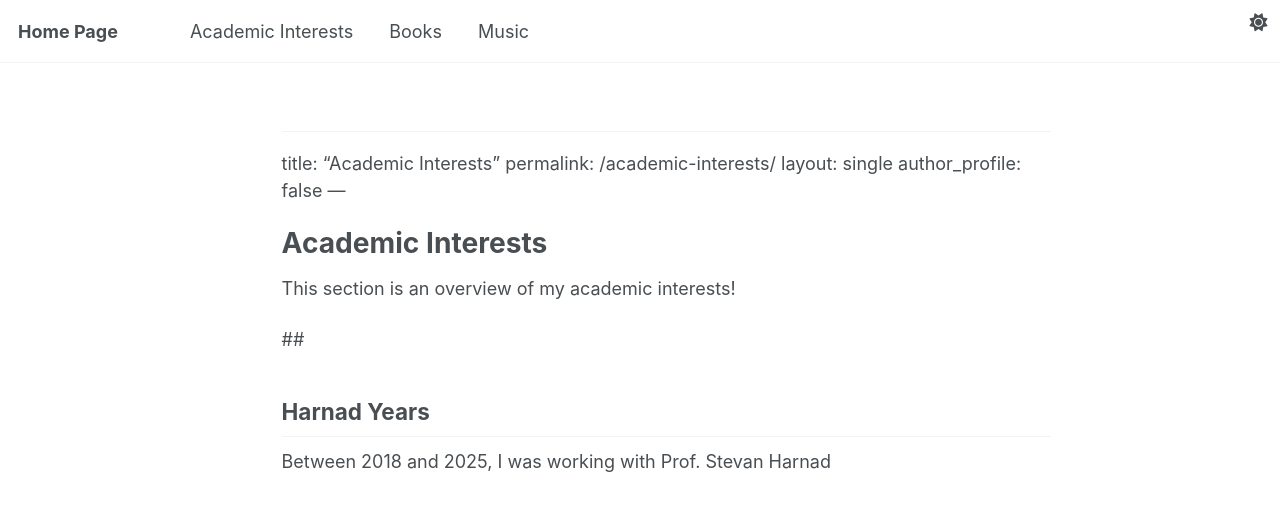
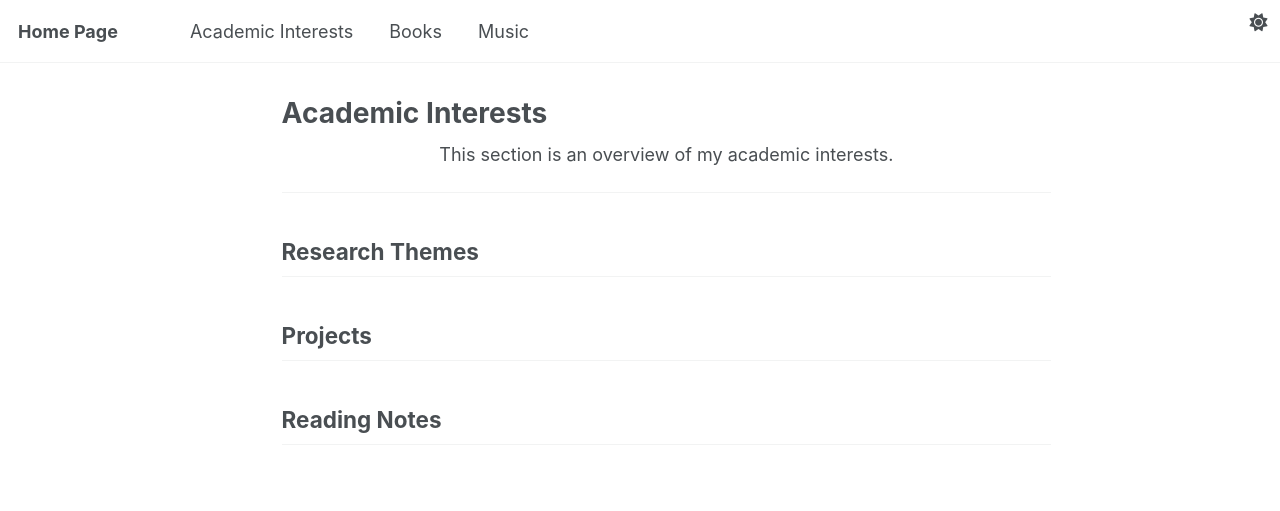
Before and after one commit to NicolasGoulet/NicolasGoulet.github.io, a Jekyll site: the page built from _pages/interests.md, in a window 1280 px wide. Shown: the top 511 px of the page. Built offline with Jekyll 4.4.1, drawn with Linux system fonts in a browser that asks for light colours; our own code applies the rules of GitHub Pages for plain Markdown files.

Commit message:
Codezx attempt

```diff
--- a/_pages/interests.md
+++ b/_pages/interests.md
@@ -1,4 +1,3 @@
-<!-- _pages/academic-interests.md -->
 ---
 title: "Academic Interests"
 permalink: /academic-interests/
@@ -6,12 +5,26 @@ layout: single
 author_profile: false
 ---
 
-# Academic Interests
+<!-- _pages/interests.md -->
 
-This section is an overview of my academic interests!
+<div style="text-align:center">
 
-##
+<p>
+This section is an overview of my academic interests.
+</p>
 
-## Harnad Years
+</div>
 
-Between 2018 and 2025, I was working with Prof. Stevan Harnad
+---
+
+## Research Themes
+
+<!-- Add short sections for each theme you want to describe. -->
+
+## Projects
+
+<!-- Add current or past projects here. -->
+
+## Reading Notes
+
+<!-- Add papers, books, questions, or loose notes here. -->
```
Also changed, not shown: _pages/books.md (+24 -5 lines).
